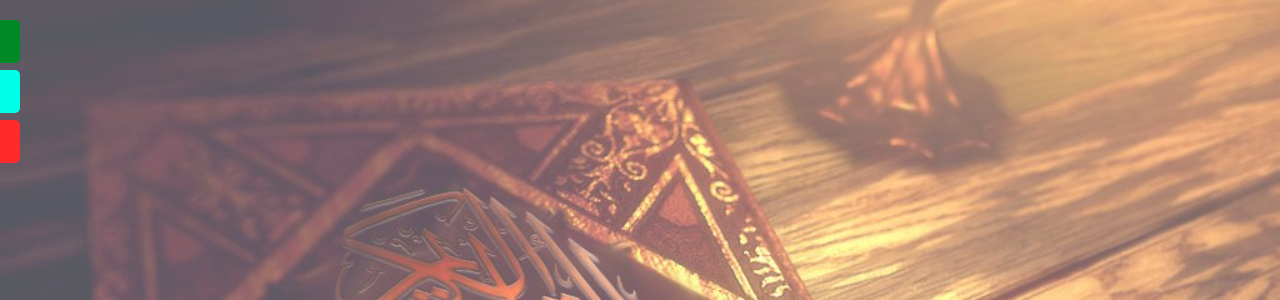
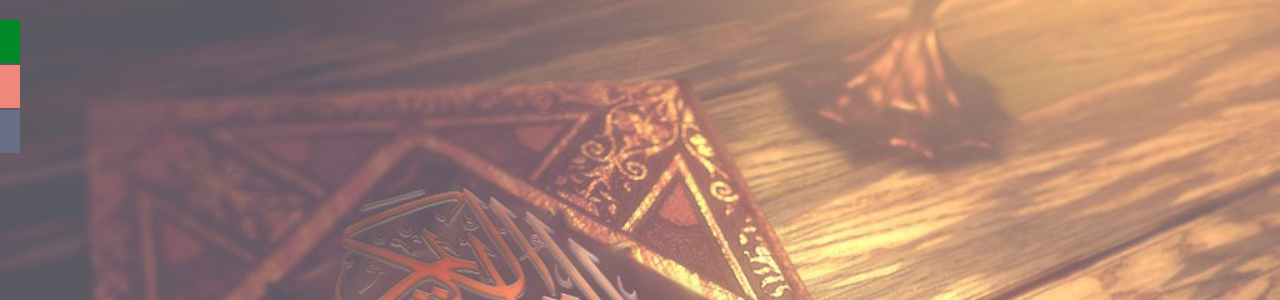
Before and after one commit to rama4zis/rama4zis.github.io, a PHP site: page / in a window 1280 px wide. Shown: the top 300 px of the page. Run offline with PHP 8.4, Linux system fonts and the light colour scheme.

Commit message:
09/06/2017 15:40

```diff
--- a/css/main.css
+++ b/css/main.css
@@ -12,8 +12,8 @@ body, html {
   text-align: center;
   width: 200px;
   z-index: 1;
-  border-radius: 5px;
   transition: 1s;
+  color: #fff;
 }
 .sideNav > a:hover {
   left: -10px;
@@ -25,14 +25,14 @@ body, html {
   background: rgb(0, 138, 39);
 }
 .scAbout {
-  top: 70px;
+  top: 65px;
   padding: 10px;
-  background: #00ffe9;
+  background: #ef877a;
 }
 .scSkill {
-  top: 120px;
+  top: 110px;
   padding: 10px;
-  background: #ff2b2b;
+  background: #696f86;
 }
 .parallax-img1, .parallax-img2, .parallax-img3 {
   opacity: 0.65;
```
